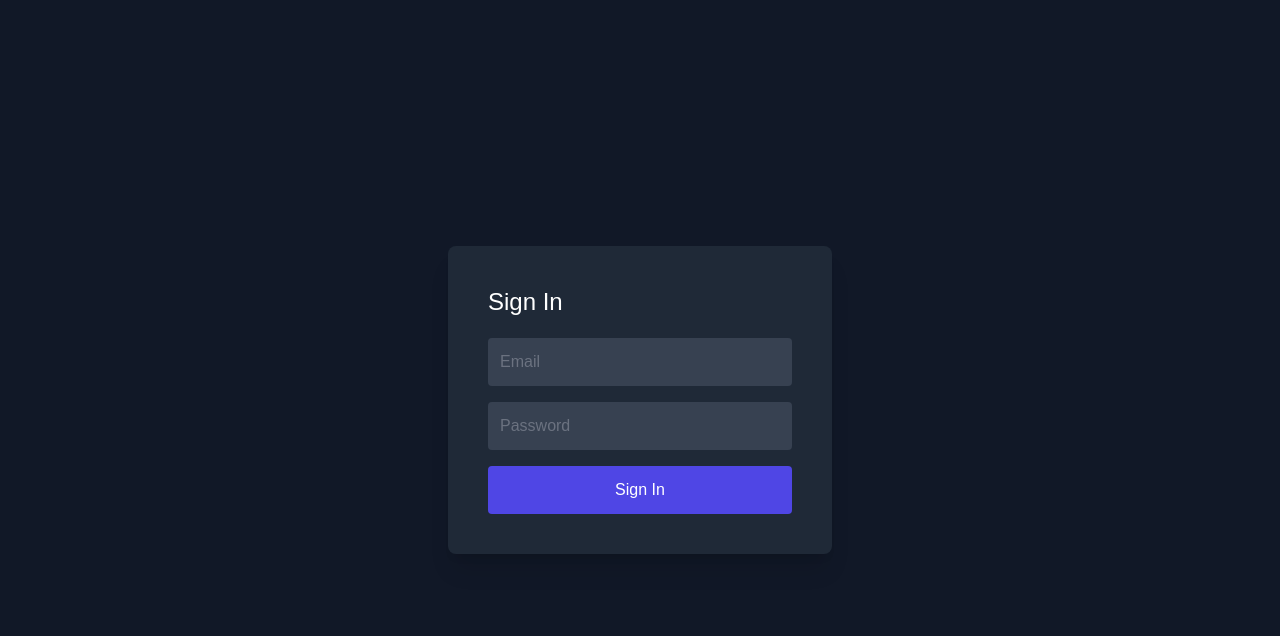
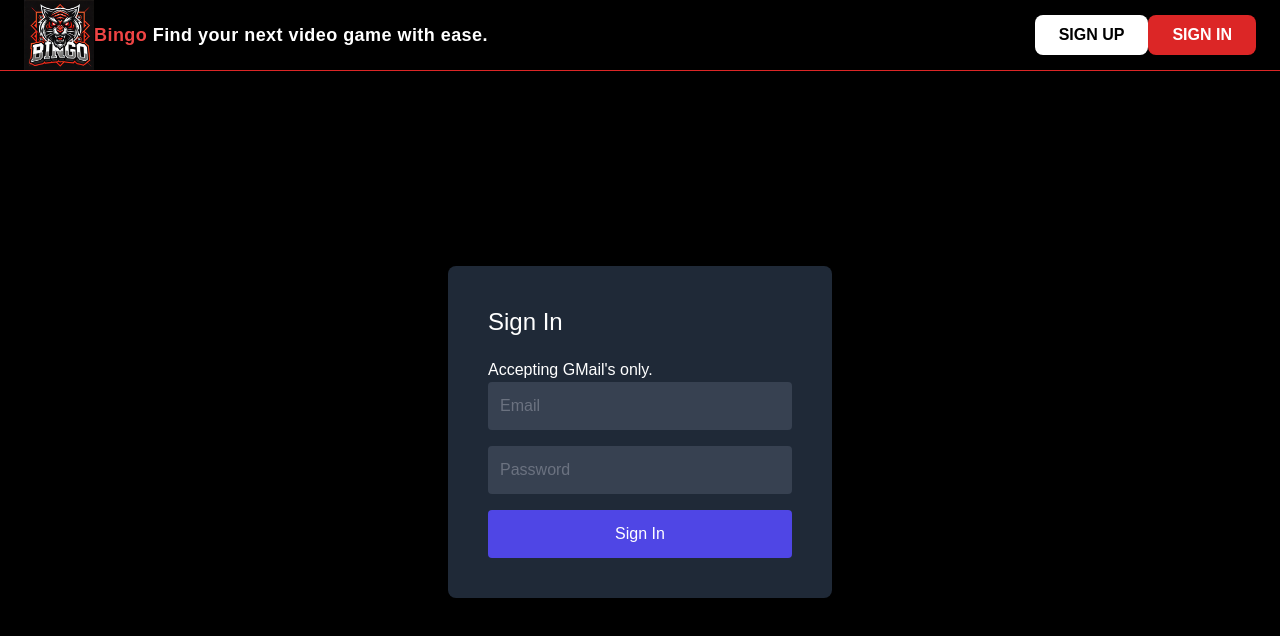
Before and after one commit to Bing6000s/Bingo, a Next.js app in the folder bingo/: page /signin in a window 1280 px wide. Shown: the top 636 px of the page. Built offline with nearby package versions, Linux system fonts and the light colour scheme.

Commit message:
styled up sign in and sign up

```diff
--- a/bingo/src/app/page.jsx
+++ b/bingo/src/app/page.jsx
@@ -4,6 +4,7 @@ import React from "react";
 import Head from "next/head";
 import Link from "next/link"
 import BingoMenu from "@/components/BingoMenu"
+
 export default function Homepage() {
   return (
     <div className="flex flex-col h-screen bg-black text-white">
--- a/bingo/src/app/signin/page.jsx
+++ b/bingo/src/app/signin/page.jsx
@@ -3,6 +3,7 @@ import { useState } from 'react';
 import {useSignInWithEmailAndPassword} from 'react-firebase-hooks/auth'
 import {auth} from '@/app/Firebase/config'
 import { useRouter } from 'next/navigation';
+import BingoMenu from "@/components/BingoMenu"
 
 const SignIn = () => {
   const [email, setEmail] = useState('');
@@ -24,9 +25,20 @@ const SignIn = () => {
   };
 
   return (
-    <div className="min-h-screen flex items-center justify-center bg-gray-900">
+    <div className="min-h-screen flex items-center justify-center bg-black">
+
+      <title>
+        Bingo - Sign In
+      </title>
+
+      <div className='w-full fixed top-0 left-0 bg-black z-10'>
+        <BingoMenu/>
+      </div>
+
+      <div className='flex flex-grow justify-center items-center mt-16'>
       <div className="bg-gray-800 p-10 rounded-lg shadow-xl w-96">
         <h1 className="text-white text-2xl mb-5">Sign In</h1>
+        <p className='text-white font-thin'>Accepting GMail's only.</p>
         <input
           type="email"
           placeholder="Email"
@@ -49,6 +61,7 @@ const SignIn = () => {
         </button>
       </div>
     </div>
+    </div>
   );
 };
 
--- a/bingo/src/app/signup/page.jsx
+++ b/bingo/src/app/signup/page.jsx
@@ -2,6 +2,7 @@
 import { useState } from 'react';
 import { useCreateUserWithEmailAndPassword } from 'react-firebase-hooks/auth';
 import { auth } from '@/app/Firebase/config';
+import BingoMenu from "@/components/BingoMenu"
 
 const SignUp = () => {
   const [email, setEmail] = useState('');
@@ -21,9 +22,18 @@ const SignUp = () => {
   };
 
   return (
-    <div className="min-h-screen flex items-center justify-center bg-gradient-to-r from-black via-purple-900 to-red-900 text-center p-6">
-      <title>Bingo - Sign Up</title>
-      <div className="bg-gray-900 p-10 rounded-lg shadow-2xl w-96 border-2 border-red-700">
+    <div className="item-center justify-center flex flex-column  min-h-screen  bg-black  text-center p-6">
+
+      <title>
+        Bingo - Sign up
+      </title>
+
+      <div className='w-full fixed top-0 left-0 bg-black z-10'>
+          <BingoMenu/>
+      </div>
+
+      <div className='flex flex-grow justify-center items-center mt-16'>
+      <div className =" bg-gray-900 p-10 rounded-lg shadow-2xl border-2 border-red-700 w-[400px] h-[400px]">
         <h1 className="text-white text-3xl font-bold mb-5 tracking-wide animate-pulse">Sign Up to Bingo</h1>
        <p className = "text-white font-">Accepting GMail's only</p>
         <input
@@ -50,6 +60,7 @@ const SignUp = () => {
         </button>
       </div>
     </div>
+    </div>
   );
 };
 
```
